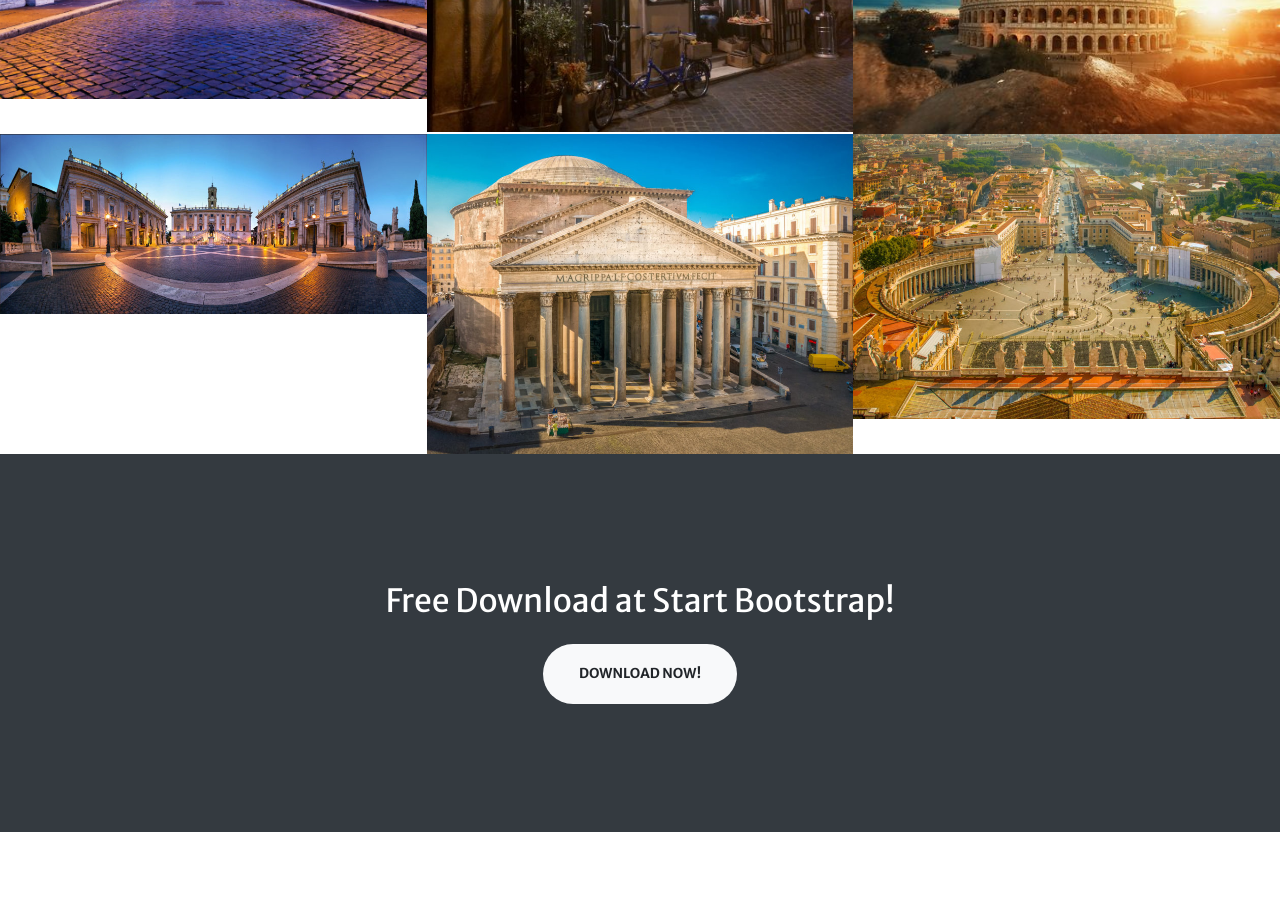
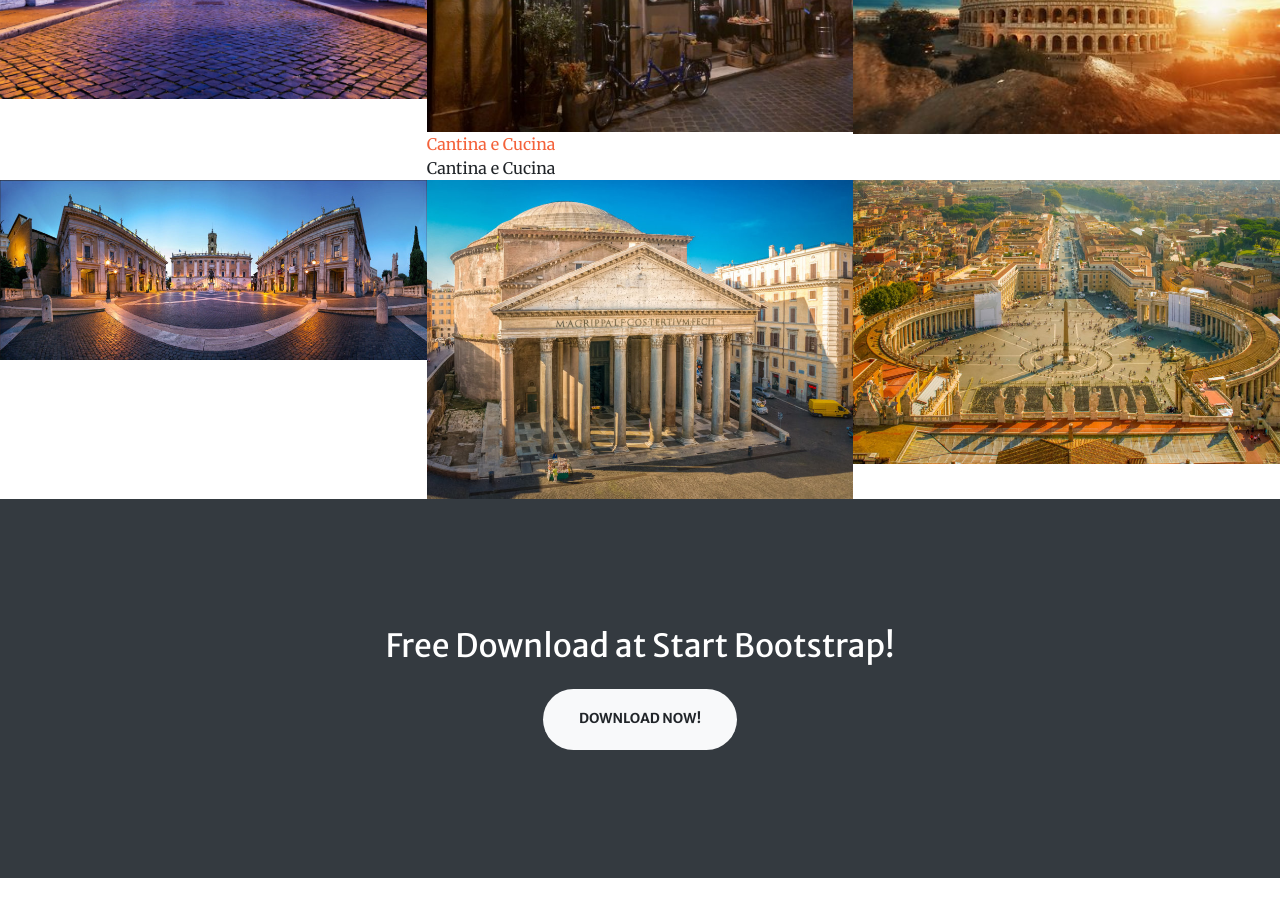
Before and after one commit to edumar913/tra.github.io, a website with bundled scripts: page index.html in a window 1280 px wide. Shown: the part 1340-2256 px from the top of the page. Built offline with nearby package versions, Linux system fonts and the light colour scheme; files whose address does not match are found by name.

Commit message:
Update index.html

```diff
--- a/index.html
+++ b/index.html
@@ -136,7 +136,7 @@
             <img class="img-fluid" src="can.jpg" alt="">
             <div class="portfolio-box-caption">
               <div class="project-category text-white-50">
-
+                <a href="https://www.tripadvisor.com/Restaurant_Review-g187791-d2094750-Reviews-Cantina_Cucina-Rome_Lazio.html">Cantina e Cucina</a>
               </div>
               <div class="project-name">
                 Cantina e Cucina
```
